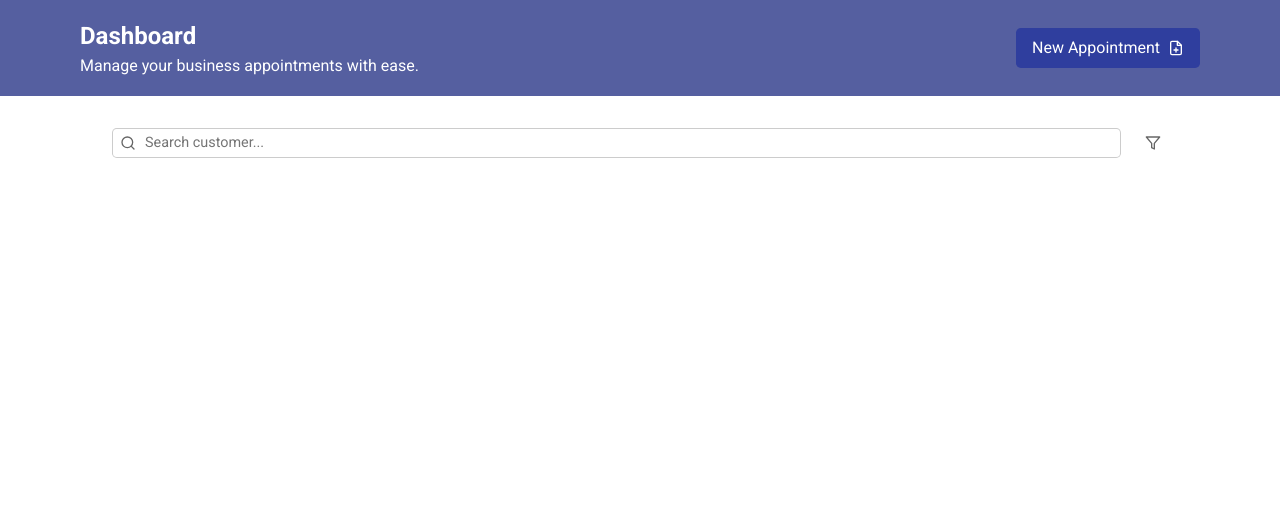
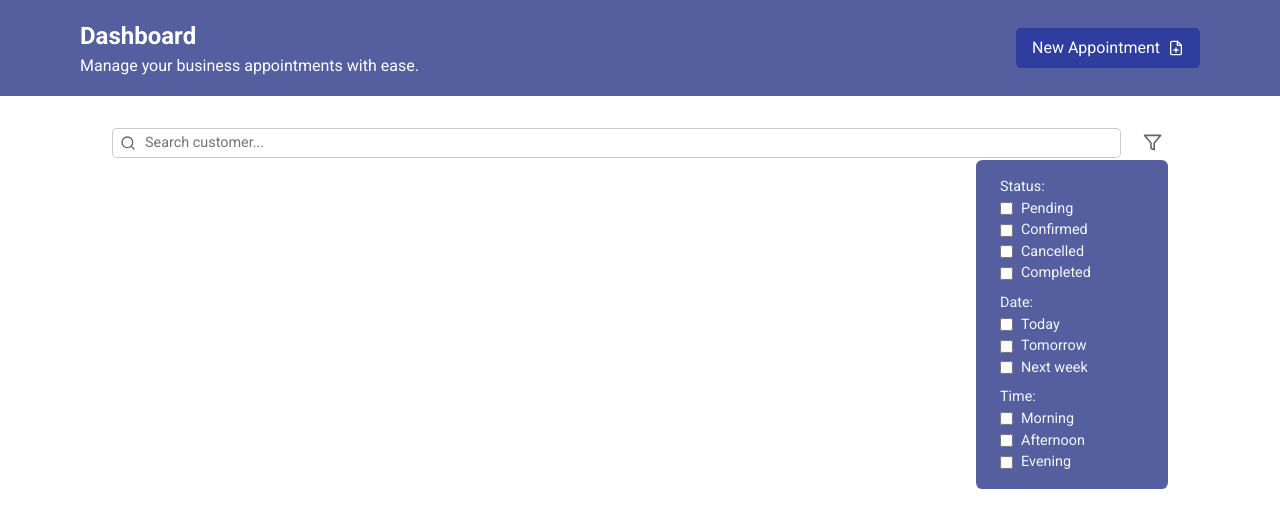
Before and after one commit to gedadev/appointment-manager, a React (Vite) app in the folder frontend/: page /dashboard in a window 1280 px wide. Both pictures are taken after a click on the element 1152 px from the left and 142 px from the top of the page. Shown: the top 528 px of the page. Built offline with nearby package versions, Linux system fonts and the light colour scheme.

Commit message:
Add filter options and styles to AppointmentFilters component

```diff
--- a/frontend/src/components/Dashboard/AppointmentFilters.jsx
+++ b/frontend/src/components/Dashboard/AppointmentFilters.jsx
@@ -1,8 +1,10 @@
+import { useState } from "react";
+import { useAppointment } from "../../hooks/useAppointment";
 import { FiFilter, FiSearch } from "react-icons/fi";
-import { useAppointment } from "../../hooks/useAppointment";
 
 export function AppointmentFilters() {
   const { searchCustomer } = useAppointment();
+  const [activeFilters, setActiveFilters] = useState(false);
 
   const handleSearch = (e) => {
     const { value } = e.target;
@@ -19,9 +21,77 @@ export function AppointmentFilters() {
           onChange={handleSearch}
         />
       </div>
-      <div className="filters">
+      <div className="filters" onClick={() => setActiveFilters(!activeFilters)}>
         <FiFilter />
+      </div>
+      <FiltersMenu activeFilters={activeFilters} />
+    </div>
+  );
+}
+
+const FiltersMenu = ({ activeFilters }) => {
+  return (
+    <div
+      className="filters-menu"
+      style={
+        activeFilters
+          ? { opacity: "1", transform: "translateY(0)", pointerEvents: "all" }
+          : {
+              opacity: "0",
+              transform: "translateY(-20%)",
+              pointerEvents: "none",
+            }
+      }
+    >
+      <div className="status-filter">
+        <span>Status:</span>
+        <div>
+          <input type="checkbox" id="pending" name="pending" />
+          <label htmlFor="pending">Pending</label>
+        </div>
+        <div>
+          <input type="checkbox" id="confirmed" name="confirmed" />
+          <label htmlFor="confirmed">Confirmed</label>
+        </div>
+        <div>
+          <input type="checkbox" id="cancelled" name="cancelled" />
+          <label htmlFor="cancelled">Cancelled</label>
+        </div>
+        <div>
+          <input type="checkbox" id="completed" name="completed" />
+          <label htmlFor="completed">Completed</label>
+        </div>
+      </div>
+      <div className="date-filter">
+        <span>Date:</span>
+        <div>
+          <input type="checkbox" id="today" name="today" />
+          <label htmlFor="today">Today</label>
+        </div>
+        <div>
+          <input type="checkbox" id="tomorrow" name="tomorrow" />
+          <label htmlFor="tomorrow">Tomorrow</label>
+        </div>
+        <div>
+          <input type="checkbox" id="next-week" name="next-week" />
+          <label htmlFor="next-week">Next week</label>
+        </div>
+      </div>
+      <div className="time-filter">
+        <span>Time:</span>
+        <div>
+          <input type="checkbox" id="morning" name="morning" />
+          <label htmlFor="morning">Morning</label>
+        </div>
+        <div>
+          <input type="checkbox" id="afternoon" name="afternoon" />
+          <label htmlFor="afternoon">Afternoon</label>
+        </div>
+        <div>
+          <input type="checkbox" id="evening" name="evening" />
+          <label htmlFor="evening">Evening</label>
+        </div>
       </div>
     </div>
   );
-}
+};
--- a/frontend/src/styles/Dashboard.css
+++ b/frontend/src/styles/Dashboard.css
@@ -103,6 +103,7 @@
   justify-content: space-between;
   align-items: center;
   gap: 1rem;
+  position: relative;
 }
 
 .search-bar {
@@ -141,8 +142,35 @@
   cursor: pointer;
   opacity: 0.6;
   transition: all 0.2s ease-in;
+  font-size: 1.2rem;
 }
 
 .filters:hover {
   opacity: 1;
 }
+
+.filters-menu {
+  position: absolute;
+  top: 4rem;
+  right: 2rem;
+  z-index: 2;
+  min-width: 12rem;
+  font-size: 0.9rem;
+  background-color: var(--accent-alt);
+  color: var(--gray);
+  padding: 1rem 1.5rem;
+  border-radius: 0.4rem;
+  opacity: 0;
+  transform: translateY(-20%);
+  pointer-events: none;
+  transition: all 0.3s ease-in-out;
+  display: flex;
+  flex-direction: column;
+  gap: 0.5rem;
+}
+
+.filters-menu > div > div {
+  display: flex;
+  align-items: center;
+  gap: 0.5rem;
+}
```
